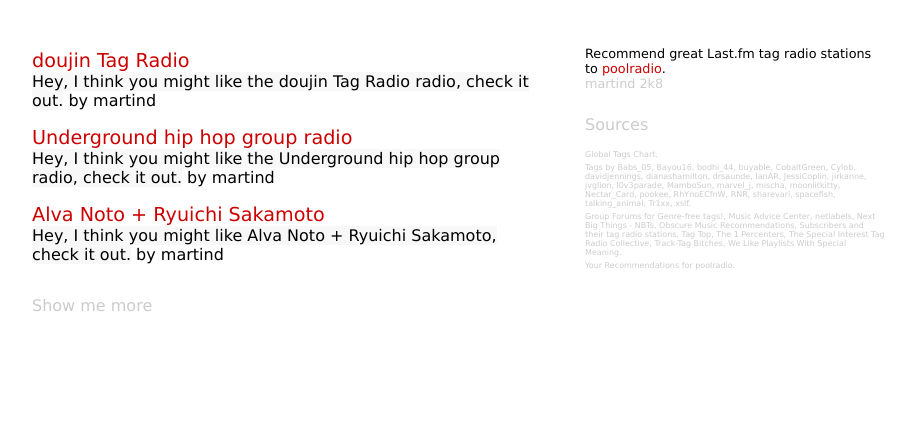
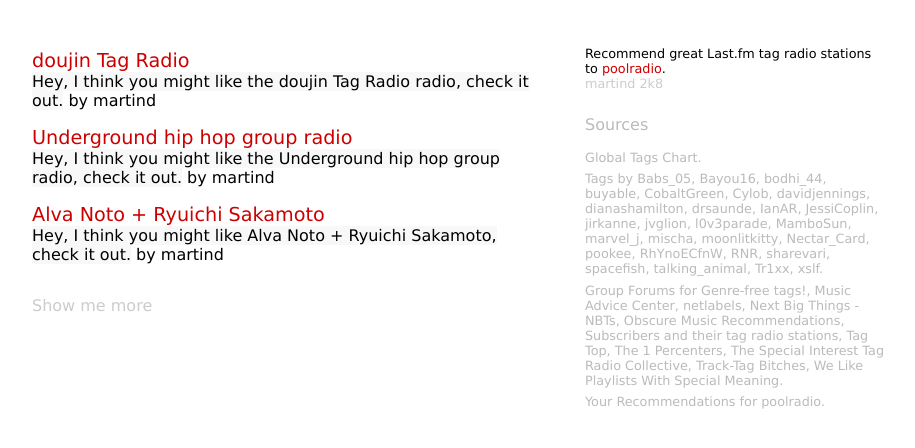
Before and after one commit to dekstop/poolradio.org, a PHP site: page / in a window 1280 px wide. Shown: the top 448 px of the page, without its empty margins (11-926 px from the left). Run offline with PHP 8.4, Linux system fonts and the light colour scheme; data comes from the database, SQL or seed files in the repository; data that the repository does not hold is empty.

Commit message:
css fixes
git-svn-id: file:///Users/mongo/data/backups/websites/chilco-textdrive/svn-repo-dump-restored/public/poolradio/trunk@218 cb521945-9b22-0410-a800-9402cadeb437

```diff
--- a/www/styles.css
+++ b/www/styles.css
@@ -214,10 +214,10 @@
 
 div.sources {
   margin-top: 1.5em;
-  color: #cccccc;
+  color: #bbbbbb;
 }
 div.sources a {
-  color: #cccccc;
+  color: #bbbbbb;
 }
 div.sources a:hover {
   color: #f0f0ff;
@@ -235,5 +235,5 @@
 }
 
 ul.sources li {
-  font-size: 0.5em;
+  font-size: 0.8em;
 }
```
